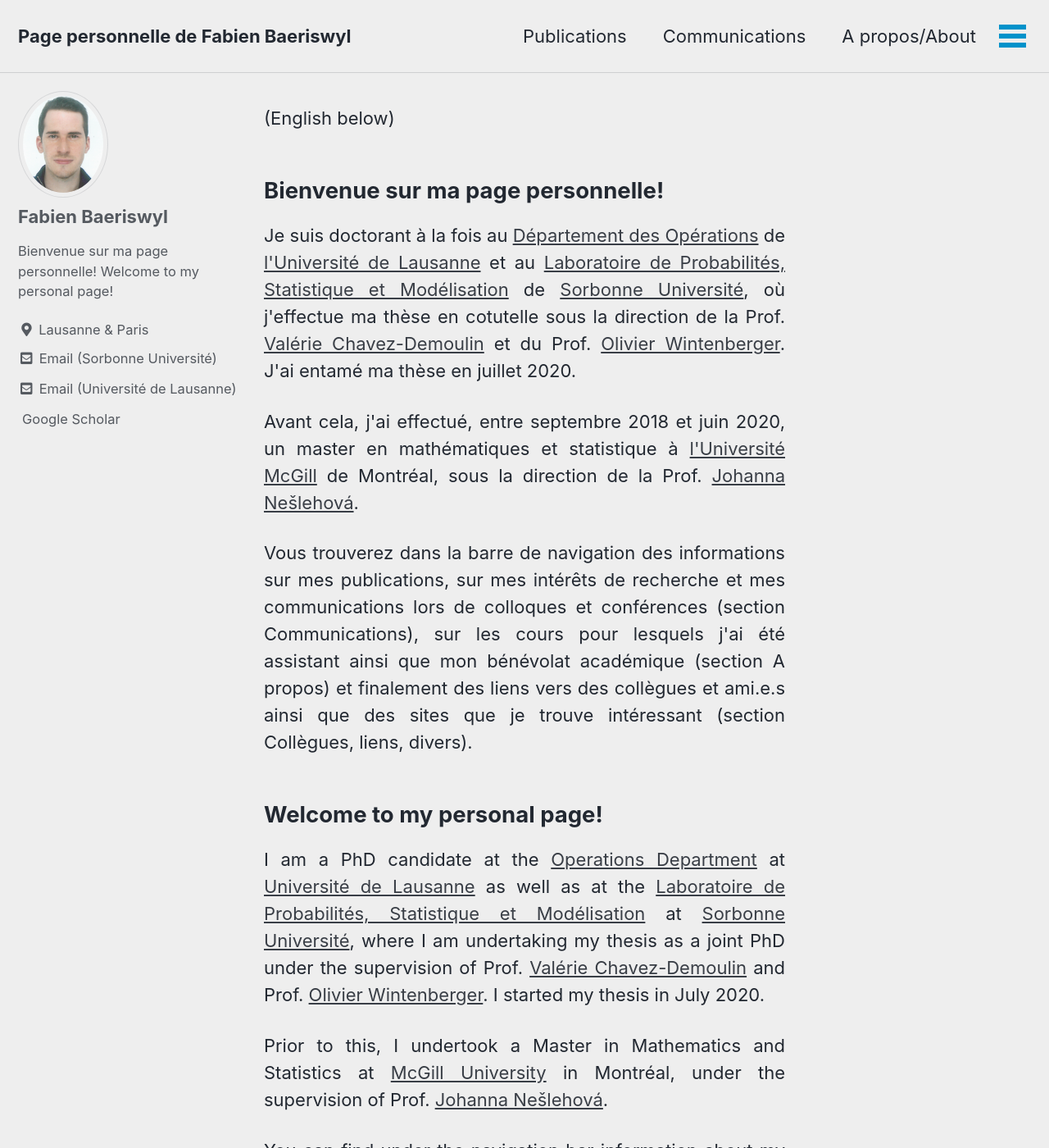
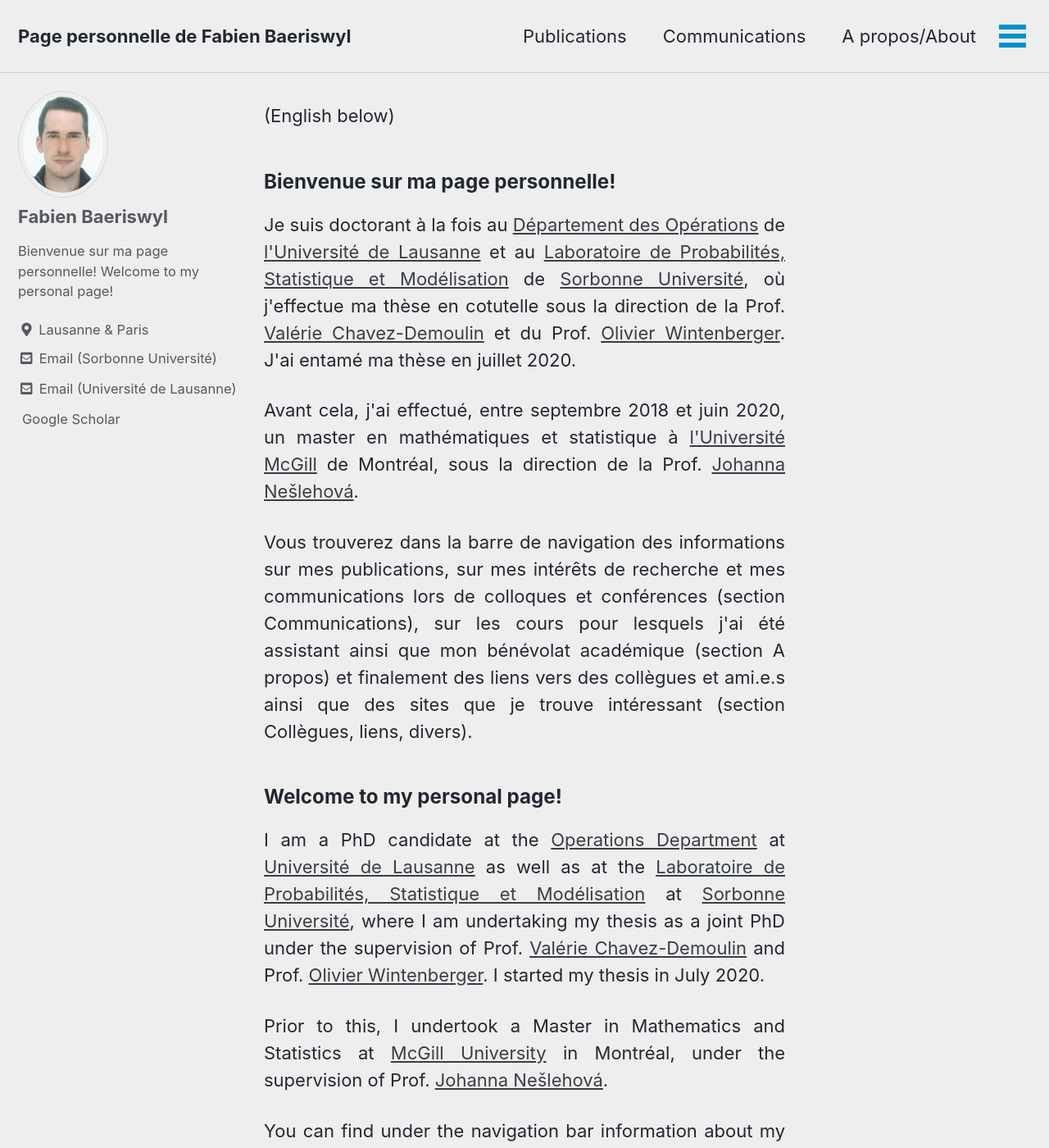
Before and after one commit to hplaninic/hrvoje.planinic.github.io, a Jekyll site: the page built from index.html, in a window 1280 px wide and 1400 px high. Shown: the whole window at 82% size. Built offline with Jekyll 4.4.1, drawn with Linux system fonts in a browser that asks for light colours; cached includes are drawn as plain includes; the list of posts is cut into pages by our own code; a style sheet for code colours, icons or effects is not loaded.

Commit message:
new font size

```diff
--- a/_sass/minimal-mistakes/_variables.scss
+++ b/_sass/minimal-mistakes/_variables.scss
@@ -34,19 +34,19 @@
 $caption-font-family: $serif !default;
 
 /* type scale */
-$type-size-1: 2.441em !default; // ~39.056px
-$type-size-2: 1.953em !default; // ~31.248px
-$type-size-3: 1.563em !default; // ~25.008px
-$type-size-4: 1.25em !default; // ~20px
+$type-size-1: 2.2em !default; // ~39.056px
+$type-size-2: 1.7em !default; // ~31.248px
+$type-size-3: 1.4em !default; // ~25.008px
+$type-size-4: 1.15em !default; // ~20px
 $type-size-5: 1em !default; // ~16px
 $type-size-6: 0.75em !default; // ~12px
 $type-size-7: 0.6875em !default; // ~11px
 $type-size-8: 0.625em !default; // ~10px
 
 /* headline scale */
-$h-size-1: 1.563em !default; // ~25.008px
-$h-size-2: 1.25em !default; // ~20px
-$h-size-3: 1.125em !default; // ~18px
+$h-size-1: 1.3em !default; // ~25.008px
+$h-size-2: 1.1em !default; // ~20px
+$h-size-3: 1em !default; // ~18px
 $h-size-4: 1.0625em !default; // ~17px
 $h-size-5: 1.03125em !default; // ~16.5px
 $h-size-6: 1em !default; // ~16px
```
Also changed, not shown: 2 other files.
